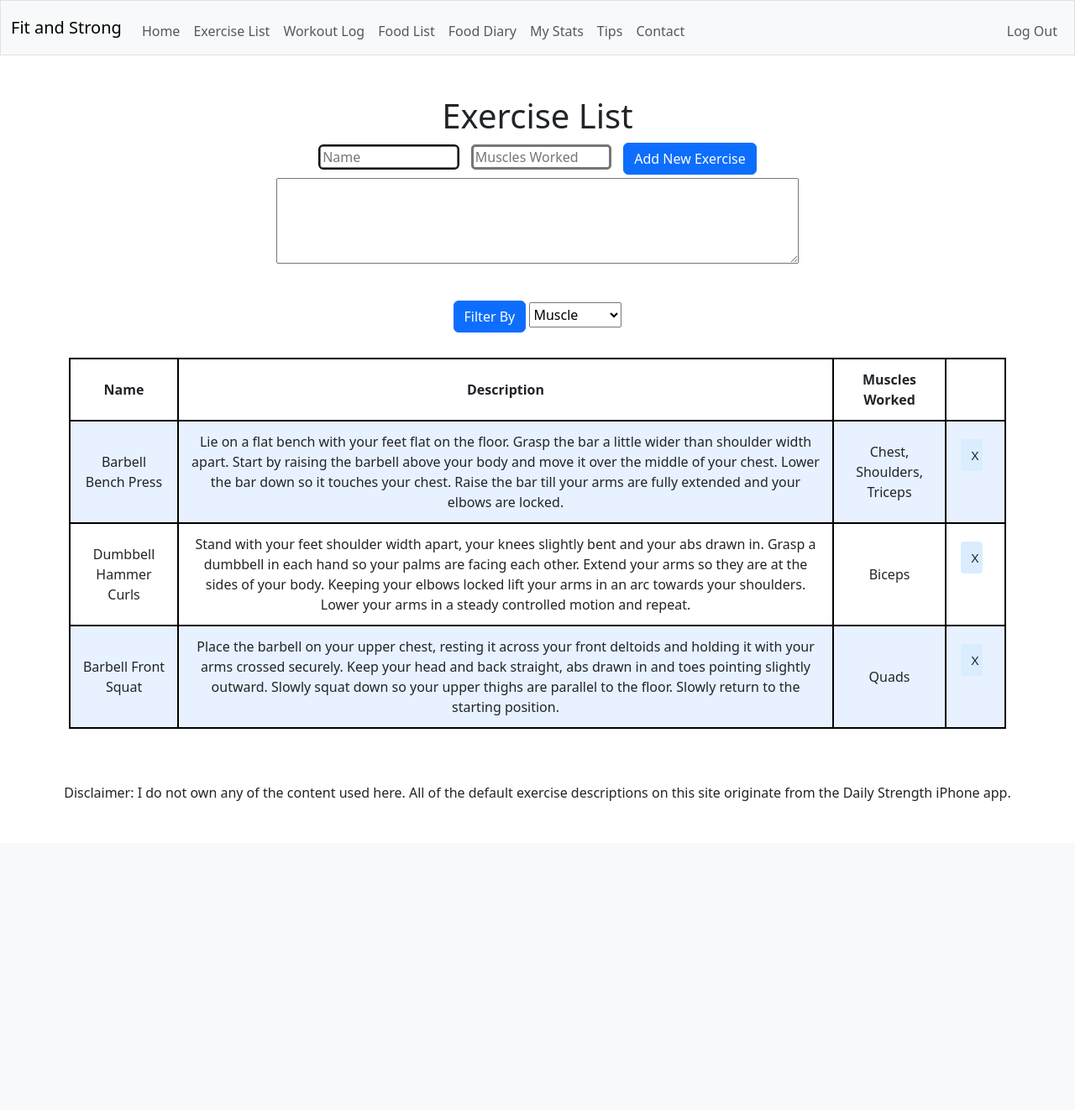
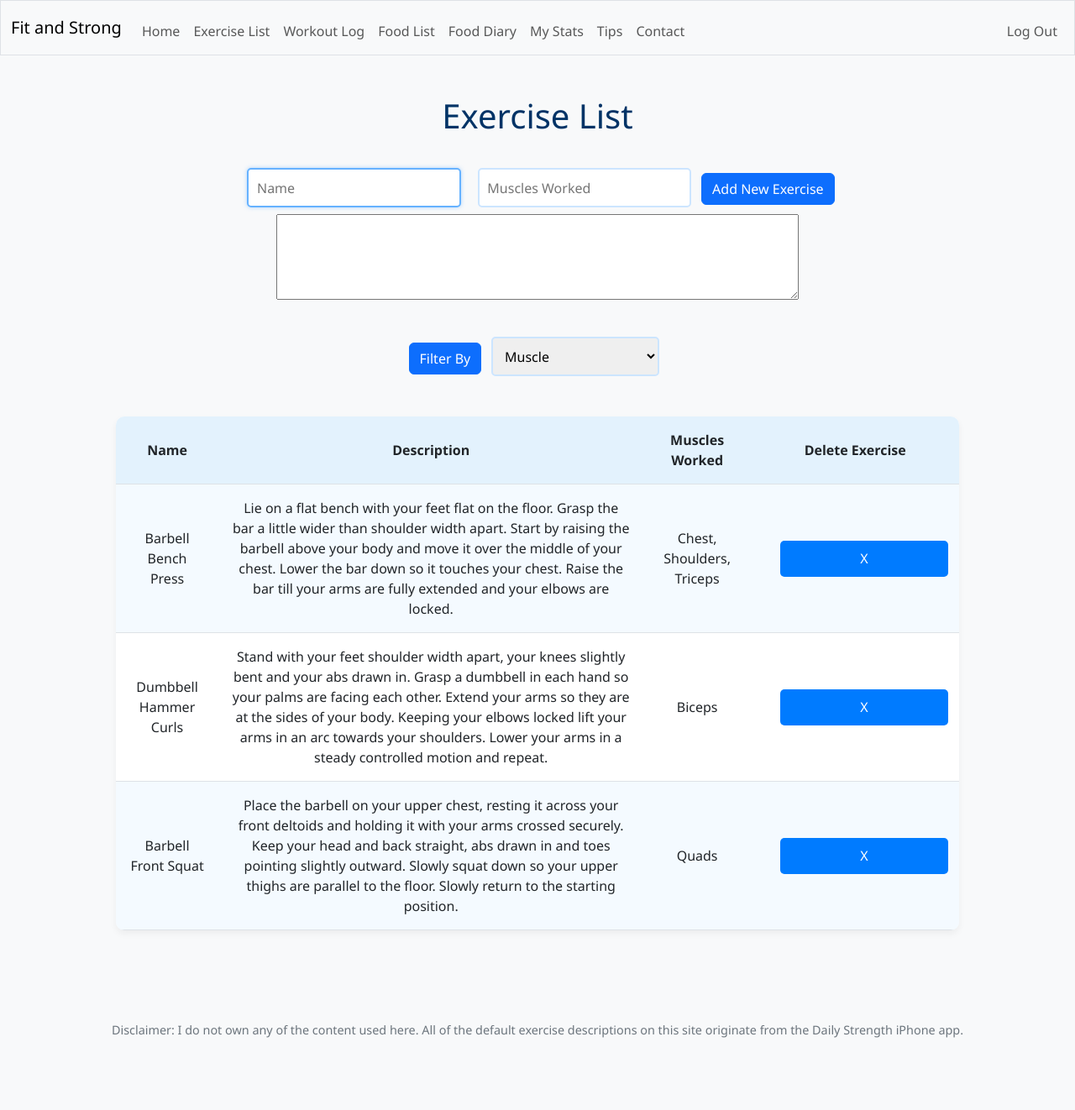
Before and after one commit to thomasmullen9999/fit-and-strong, a Flask app: page /exerciselist in a window 1280 px wide. Shown: the whole page at 84% size. Before the commit the page ends 954 px from the top, so only its background shows below. Run offline with Flask 3, Linux system fonts and the light colour scheme; a user stored in the database is signed in; some libraries are stand-ins or nearby versions.

Commit message:
improve styling to look sleeker

```diff
--- a/static/style.css
+++ b/static/style.css
@@ -1,105 +1,118 @@
+/* Base Reset & Typography */
+body {
+  font-family: "Segoe UI", Tahoma, Geneva, Verdana, sans-serif;
+  background-color: #f8f9fa;
+  color: #212529;
+  margin: 0;
+  padding: 0;
+}
+
+h1,
+h2,
+h3 {
+  color: #003366;
+}
+
+a {
+  text-decoration: none;
+  color: #007bff;
+}
+
+/* Table Styling */
 table {
-    border: 2px solid black;
-    margin-top: 30px;
-    margin-bottom: 30px;
-    min-width: 70%;
-    margin-left: auto;
-    margin-right: auto;
+  border-collapse: collapse;
+  margin: 40px auto;
+  width: 90%;
+  background-color: #ffffff;
+  box-shadow: 0 4px 8px rgba(0, 0, 0, 0.05);
+  border-radius: 10px;
+  overflow: hidden;
 }
 
 thead {
-    border: 2px solid black;
+  background-color: #e3f2fd;
+  font-weight: bold;
 }
 
-tbody {
-    border: 2px solid black;
+th,
+td {
+  padding: 1rem;
+  text-align: center;
+  border-bottom: 1px solid #dee2e6;
 }
 
-th {
-    border: 2px solid black;
-}
-
-tr {
-    border: 2px solid black;
-}
-
-td {
-    border: 2px solid black;
-}
-
-button {
-    margin-top: 0px;
-}
-
-footer {
-    text-align: center;
-}
-
-button, input[type="submit"] {
-    background-color: #d9edff;
-    border: 1px solid transparent;
-    border-radius: 0.25rem;
-    font-size: 0.95rem;
-    font-weight: 400;
-    line-height: 1.5;
-    padding: 0.375rem 0.75rem;
-    text-align: center;
-    transition: color 0.15s ease-in-out, background-color 0.15s ease-in-out, border-color 0.15s ease-in-out, box-shadow 0.15s ease-in-out;
-    vertical-align: middle;
-}
-
-form {
-    margin-bottom: 30px;
-    margin-left: 0px;
-}
-
-table {
-    background-color: transparent;
-    margin-bottom: 1rem;
-    width: 100%;
-}
-
-table th,
-table td {
-    padding: 0.75rem;
-    vertical-align: middle;
+tbody tr:hover {
+  background-color: #f1f8ff;
 }
 
 tbody tr:nth-of-type(odd) {
-    background-color: rgb(179, 208, 255, 0.3)
+  background-color: rgba(233, 245, 255, 0.5);
 }
 
-input {
-    width: 15%;
-    height: 30px;
-    margin-right: 10px;
-    border-radius: 5px;
-    border-style: solid;
-    border-width: 3px;
-    border-color: none;
-    margin-bottom: 10px;
+/* Form & Input Styles */
+form {
+  margin: 30px auto;
+  width: 90%;
+  text-align: center;
 }
 
-input.btn {
-    height: 38px;
+input,
+select {
+  padding: 0.6rem;
+  margin: 0.5rem;
+  border: 2px solid #cce5ff;
+  border-radius: 5px;
+  font-size: 1rem;
+  min-width: 200px;
 }
 
-select {
-    height: 30px;
-    margin-top: 10px;
+input:focus,
+select:focus {
+  outline: none;
+  border-color: #66b2ff;
+  box-shadow: 0 0 5px rgba(102, 178, 255, 0.5);
 }
 
-#tips h3 {
-    text-align: left;
-    margin-top: 20px;
+/* Button Styles */
+button,
+input[type="submit"] {
+  background-color: #007bff;
+  color: #fff;
+  border: none;
+  padding: 0.6rem 1.2rem;
+  border-radius: 5px;
+  font-size: 1rem;
+  cursor: pointer;
+  transition: background-color 0.3s ease;
 }
 
-#contact h2 {
-    text-align: left;
+button:hover,
+input[type="submit"]:hover {
+  background-color: #0056b3;
 }
 
+/* Layout Helpers */
 .exercise-instance {
-    align-items: center;
-    display: inline-block;
-    width: 800px;
+  display: block;
+  max-width: 900px;
+  margin: 20px auto;
+  padding: 20px;
+  background-color: #ffffff;
+  border-radius: 10px;
+  box-shadow: 0 2px 6px rgba(0, 0, 0, 0.05);
 }
+
+/* Footer */
+footer {
+  text-align: center;
+  padding: 20px 0;
+  color: #6c757d;
+  font-size: 0.9rem;
+}
+
+/* Section Titles */
+#tips h3,
+#contact h2 {
+  text-align: left;
+  margin-left: 5%;
+}
--- a/templates/exerciselist.html
+++ b/templates/exerciselist.html
@@ -1,22 +1,34 @@
-{% extends "layout.html" %}
-
-{% block title %}
-    Exercise List
-{% endblock %}
-
-{% block main %}
+{% extends "layout.html" %} {% block title %} Exercise List {% endblock %} {%
+block main %}
 
 <h1>Exercise List</h1>
 
 <form action="/exerciselist" method="post">
   <div>
-        <input autocomplete="off" autofocus name="exercise-name" placeholder="Name" type="text">
-        <input autocomplete="off" name="exercise-muscles" placeholder="Muscles Worked" type="text">
+    <input
+      autocomplete="off"
+      autofocus
+      name="exercise-name"
+      placeholder="Name"
+      type="text"
+    />
+    <input
+      autocomplete="off"
+      name="exercise-muscles"
+      placeholder="Muscles Worked"
+      type="text"
+    />
     <button type="submit" class="btn btn-primary">Add New Exercise</button>
-        <br>
-        <textarea name="exercise-desc" rows="4" cols="65" wrap="soft" placeholder="Description (optional)"> </textarea>
+    <br />
+    <textarea
+      name="exercise-desc"
+      rows="4"
+      cols="65"
+      wrap="soft"
+      placeholder="Description (optional)"
+    >
+    </textarea>
   </div>
-
 </form>
 
 <form action="/filteredexerciselist" method="get">
@@ -44,6 +56,7 @@
       <th>Name</th>
       <th>Description</th>
       <th>Muscles Worked</th>
+      <th>Delete Exercise</th>
     </tr>
   </thead>
   <!-- Loop through the exercises to display each one in the table -->
@@ -55,7 +68,7 @@
       <td>{{ exercise.muscles_used }}</td>
       <td>
         <form action="/deleteexercise/{{ exercise.id }}" method="post">
-                <input class="btn" type="submit" name="delete" value="X">
+          <input class="btn" type="submit" name="delete" value="X" />
         </form>
       </td>
     </tr>
@@ -63,6 +76,4 @@
   </tbody>
 </table>
 
-
-
 {% endblock %}
```
Also changed, not shown: fitness.db, 2 other files. Lines whose indentation alone changed are shown as unchanged.
